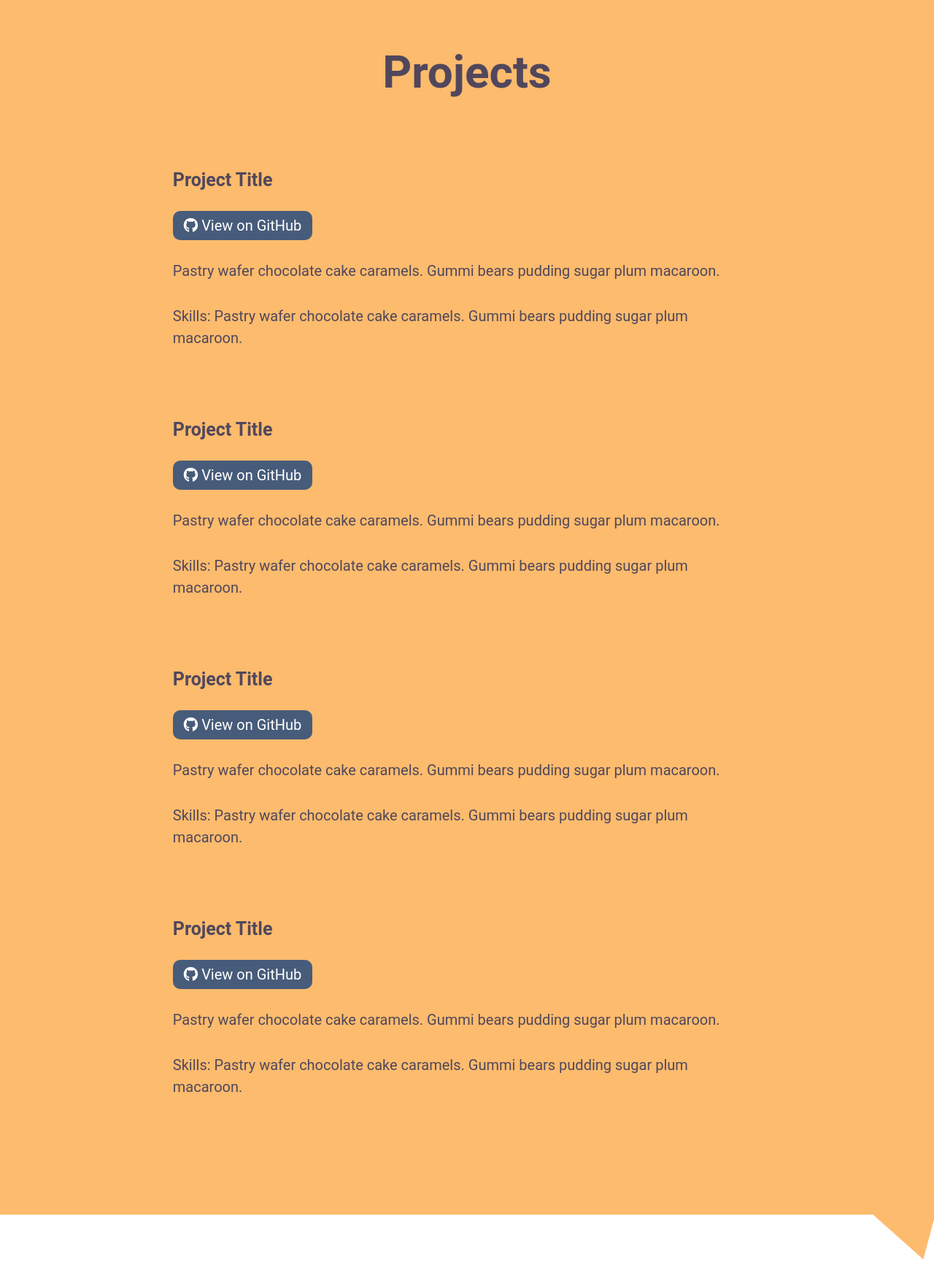
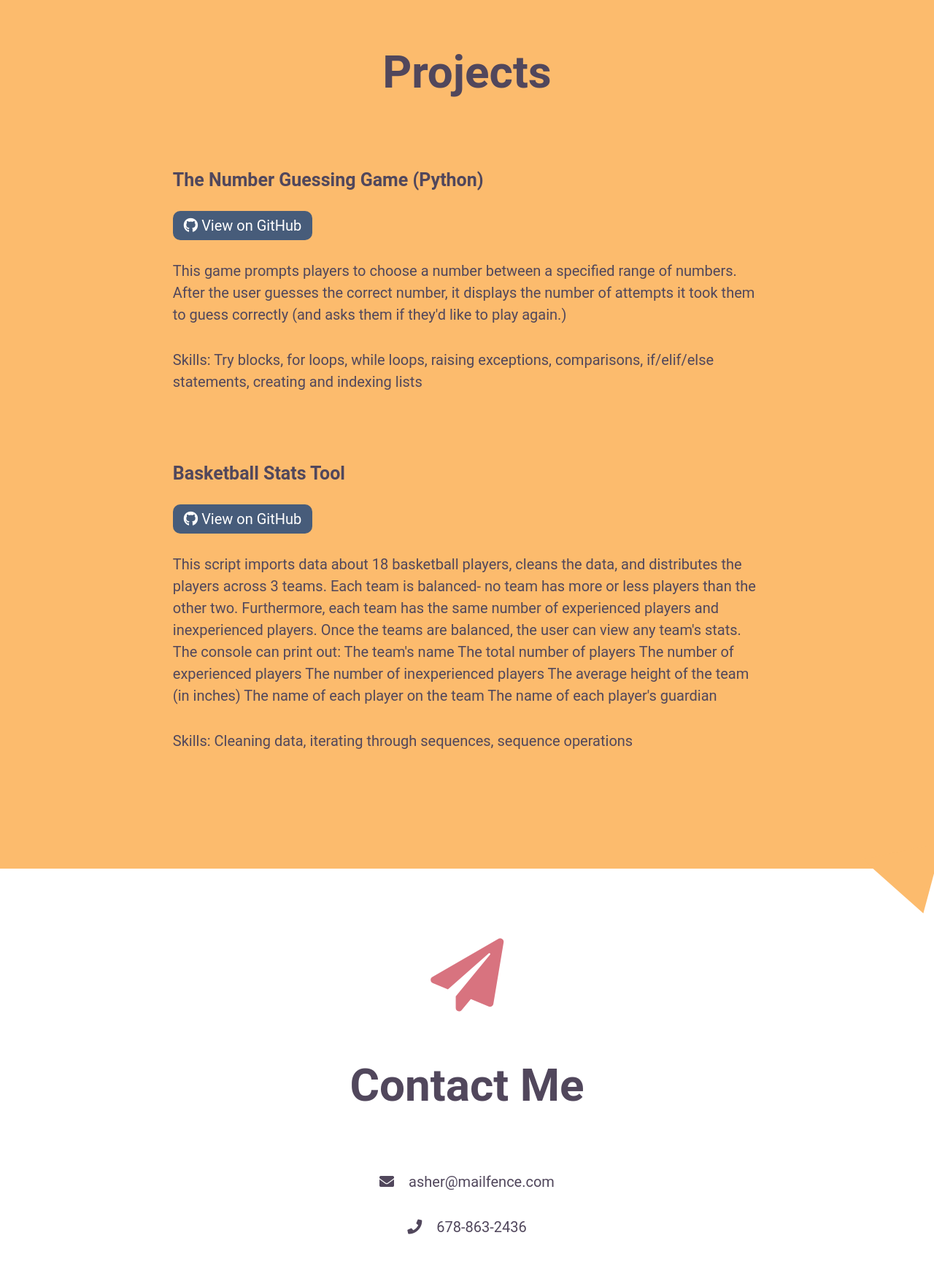
Before and after one commit to asherorr/portfolio_with_sqlalchemy, a Flask app: page / in a window 1280 px wide. Shown: the part 2177-3921 px from the top of the page at 73% size. Run offline with Flask 2, Linux system fonts and the light colour scheme; data comes from the database, SQL or seed files in the repository; both versions use the stored data as it was after the commit.

Commit message:
This commit will add Flask templating to the index.html page, so each project submitted to the database will automatically be added to the 'projects' section.

```diff
--- a/templates/index.html
+++ b/templates/index.html
@@ -34,23 +34,23 @@
             <div id="triangle3"></div>
             <i class="fas fa-file-code"></i>
             <h2>Projects</h2>
+            {% for project in projects %}
             <div id="project-list">
                 <div id="project1" class="a-project">
-                    <h3>Project Title</h3>
-                    <a href="#" class="github-btn">
+                    <h3>{{ project.title }}</h3>
+                    <a href="{{ project.github_link }}" class="github-btn">
                         <i class="fab fa-github"></i>
                         View on GitHub
                     </a>
                     <p>
-                        Pastry wafer chocolate cake caramels.
-                        Gummi bears pudding sugar plum macaroon.
+                        {{ project.description }}
                     </p>
                     <p>
-                        Skills: Pastry wafer chocolate cake caramels.
-                        Gummi bears pudding sugar plum macaroon.
+                        Skills: {{ project. skills}}
                     </p>
                 </div>
-                <div id="project2" class="a-project">
+            {% endfor %}
+                <!-- <div id="project2" class="a-project">
                     <h3>Project Title</h3>
                     <a href="#" class="github-btn">
                         <i class="fab fa-github"></i>
@@ -95,7 +95,7 @@
                         Gummi bears pudding sugar plum macaroon.
                     </p>
                 </div>
-            </div>
+            </div> -->
             <div id="triangle4"></div>
         </section>
         <section id="contact">
```
Also changed, not shown: portfolio.db.
